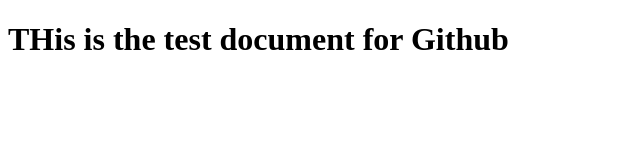
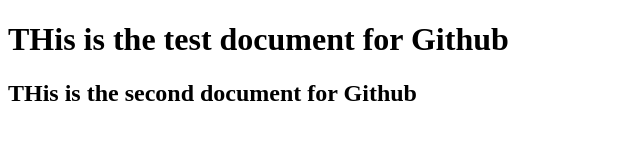
Before and after one commit to mudassir957/test, a plain HTML site: page test.html in a window 1280 px wide. Shown: the whole page, without its empty margins (0-640 px from the left). Drawn offline with Linux system fonts and the light colour scheme.

Commit message:
second commit

```diff
--- a/test.html
+++ b/test.html
@@ -8,6 +8,7 @@
 </head>
 <body>
     <h1> THis is the test document for Github</h1>
+    <h2> THis is the second document for Github</h2>
 
 </body>
 </html>
```
